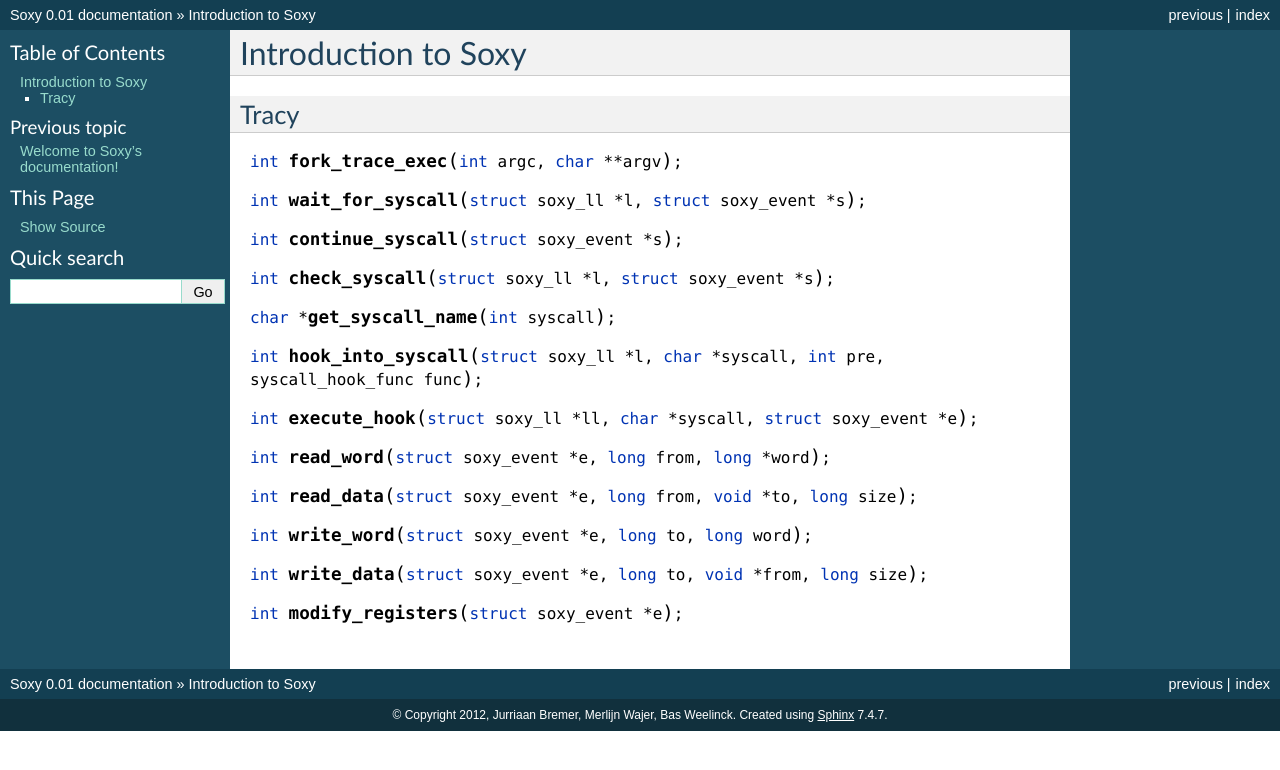
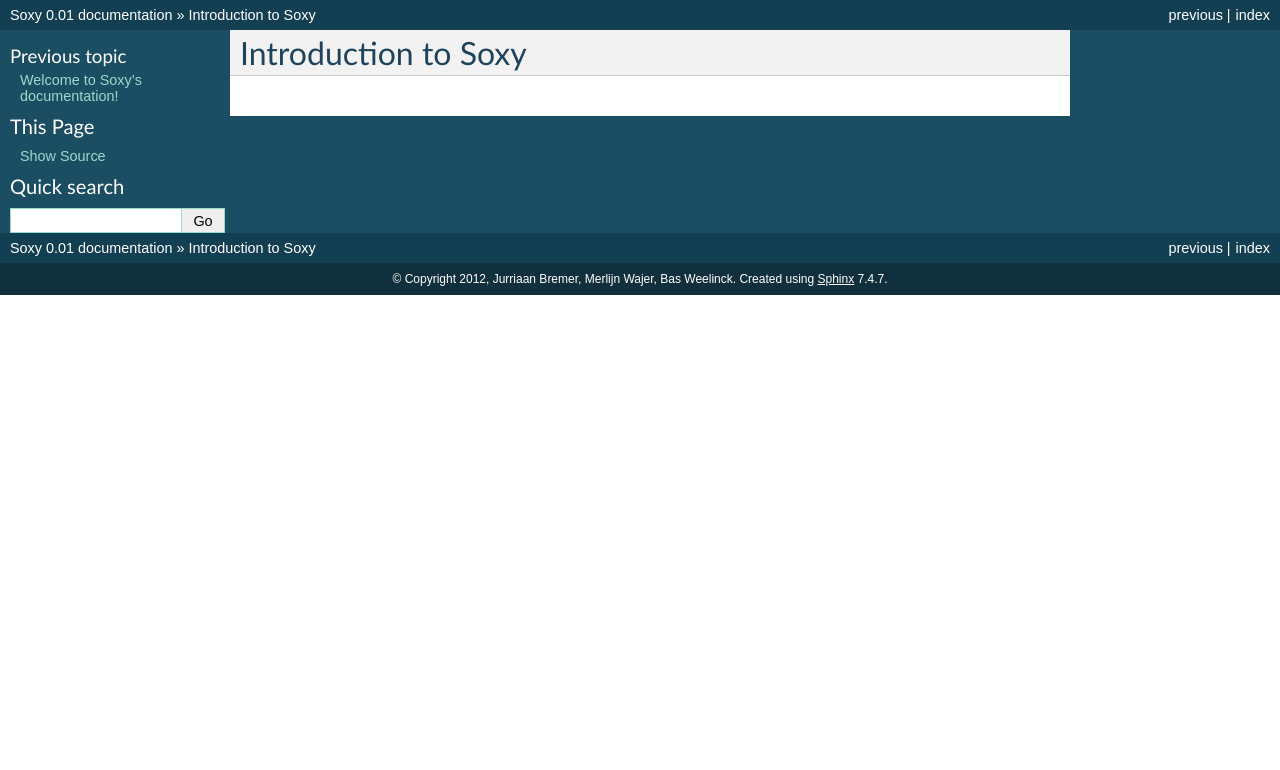
Before and after one commit to MerlijnWajer/tracy, a Sphinx documentation site: the page built from doc/intro.rst, in a window 1280 px wide. Shown: the top 770 px of the page. Built offline with Sphinx 7.4.7, drawn with Linux system fonts in a browser that asks for light colours.

Commit message:
Clear soxy doc.

```diff
--- a/doc/intro.rst
+++ b/doc/intro.rst
@@ -1,27 +1,2 @@
 Introduction to Soxy
 ====================
-
-
-
-
-.. http://sphinx.pocoo.org/domains.html#the-c-domain
-
-Tracy
------
-
-.. c:function:: int fork_trace_exec(int argc, char **argv);
-.. c:function:: int wait_for_syscall(struct soxy_ll *l, struct soxy_event *s);
-.. c:function:: int continue_syscall(struct soxy_event *s);
-.. c:function:: int check_syscall(struct soxy_ll *l, struct soxy_event *s);
-.. c:function:: char* get_syscall_name(int syscall);
-
-.. c:function:: int hook_into_syscall(struct soxy_ll *l, char *syscall, int pre, syscall_hook_func func);
-.. c:function:: int execute_hook(struct soxy_ll *ll, char *syscall, struct soxy_event *e);
-
-.. c:function:: int read_word(struct soxy_event *e, long from, long* word);
-.. c:function:: int read_data(struct soxy_event *e, long from, void *to, long size);
-
-.. c:function:: int write_word(struct soxy_event *e, long to, long word);
-.. c:function:: int write_data(struct soxy_event *e, long to, void *from, long size);
-
-.. c:function:: int modify_registers(struct soxy_event *e);
```
